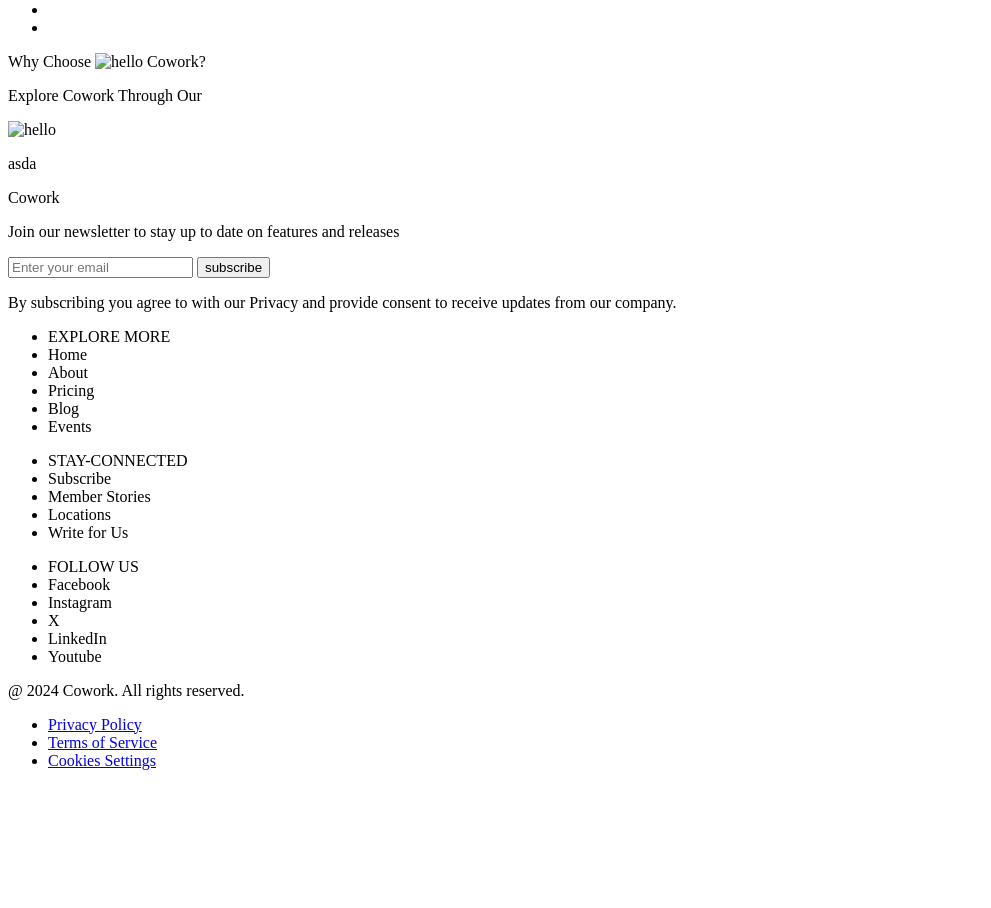
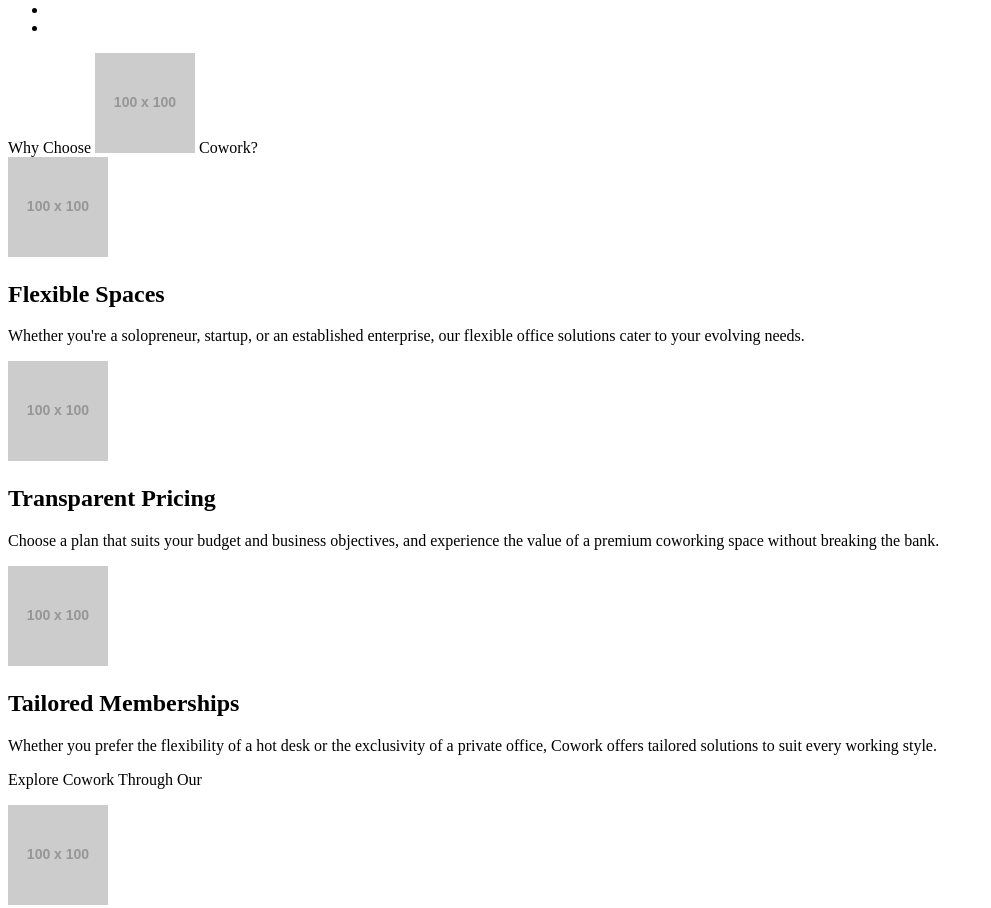
Before and after one commit to JangHoIk1/CoWorking, a plain HTML site: page index.html in a window 1280 px wide. Shown: the part 427-1335 px from the top of the page, without its empty margins (0-991 px from the left). Before the commit the page ends 1213 px from the top, so only its background shows below. Drawn offline with Linux system fonts and the light colour scheme; placeholder pictures from the web are drawn by us.

Commit message:
feat: added cowork-section

```diff
--- a/index.html
+++ b/index.html
@@ -47,7 +47,7 @@
         <h2>Trusted by Leading Companies</h2>
       </div>
 
-      <ul class="heading-img">
+      <ul class="company-img">
         <li>
           <img src="" alt="" />
         </li>
@@ -70,12 +70,45 @@
     <section id="cowork-section">
       <div class="cowork-text">
         Why Choose
-        <img src="" alt="hello" />
+        <img src="http://placehold.it/100X100" alt="hello" />
         Cowork?
       </div>
 
       <div class="cowork-row">
-        <div></div>
+        <div>
+          <img src="http://placehold.it/100X100" alt="" />
+
+          <h1>Flexible Spaces</h1>
+
+          <p>
+            Whether you're a solopreneur, startup, or an established enterprise,
+            our flexible office solutions cater to your evolving needs.
+          </p>
+        </div>
+
+        <div>
+          <img src="http://placehold.it/100X100" alt="" />
+
+          <h1>Transparent Pricing</h1>
+
+          <p>
+            Choose a plan that suits your budget and business objectives, and
+            experience the value of a premium coworking space without breaking
+            the bank.
+          </p>
+        </div>
+
+        <div>
+          <img src="http://placehold.it/100X100" alt="" />
+
+          <h1>Tailored Memberships</h1>
+
+          <p>
+            Whether you prefer the flexibility of a hot desk or the exclusivity
+            of a private office, Cowork offers tailored solutions to suit every
+            working style.
+          </p>
+        </div>
       </div>
     </section>
 
@@ -83,11 +116,12 @@
       <div class="cowork-text">
         <p>Explore Cowork Through Our</p>
 
-        <img src="" alt="hello" />
+        <img src="http://placehold.it/100X100" alt="hello" />
         <p>asda</p>
       </div>
     </section>
 
+    <!-- footer  -->
     <footer>
       <div class="footer-upper">
         <div class="subscribe">
```
